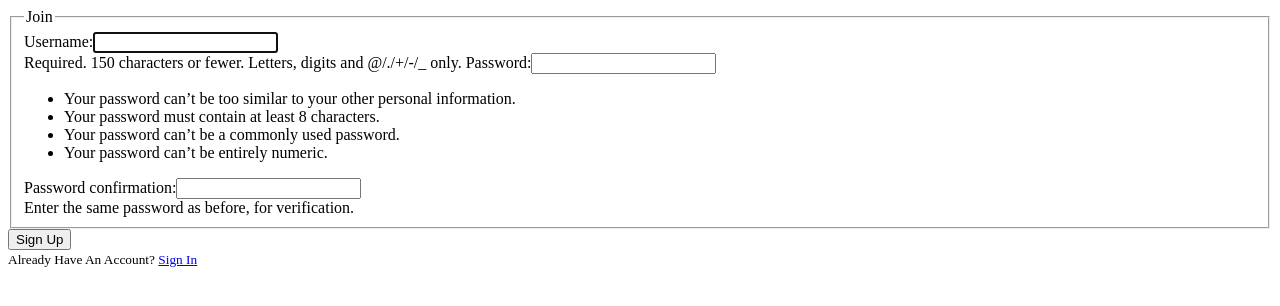
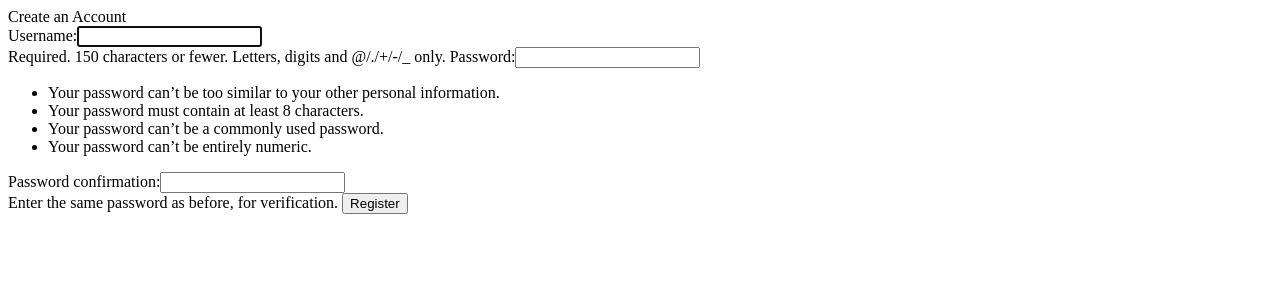
Before and after one commit to visse0001/recruiment-september-2020, a Django app: page /register/ in a window 1280 px wide. Shown: the top 306 px of the page. Run offline with Django 3.2, Linux system fonts and the light colour scheme.

Commit message:
Create register: views, html, urls.

```diff
--- a/djangoapp/djangoapp/settings.py
+++ b/djangoapp/djangoapp/settings.py
@@ -118,5 +118,3 @@ USE_TZ = True
 # https://docs.djangoproject.com/en/3.0/howto/static-files/
 
 STATIC_URL = '/static/'
-
-AUTH_USER_MODEL = 'users.CustomUser'
--- a/djangoapp/djangoapp/urls.py
+++ b/djangoapp/djangoapp/urls.py
@@ -14,10 +14,10 @@ Including another URLconf
     2. Add a URL to urlpatterns:  path('blog/', include('blog.urls'))
 """
 from django.contrib import admin
-from django.urls import path
-from users import views as user_views
+from django.urls import path, include
+from users import views as v
 
 urlpatterns = [
     path('admin/', admin.site.urls),
-    path('register/', user_views.register, name='register'),
+    path('register/', v.register, name='register'),
 ]
--- a/djangoapp/users/templates/users/register.html
+++ b/djangoapp/users/templates/users/register.html
@@ -2,27 +2,16 @@
 <html lang="en">
 <head>
     <meta charset="UTF-8">
-    <title>Users</title>
+    <title>DjangoApp</title>
 </head>
 <body>
+{% block title %}Create an Account{% endblock %}
 {% block content %}
-    <div class="content-section">
-        <form method="POST">
-            {% csrf_token %}
-            <fieldset class="form-group">
-                <legend class="border-botton mb-4">Join</legend>
-                {{ form }}
-            </fieldset>
-            <div class="form-group">
-                <button class="btn btn-outline-info" type="submit">Sign Up</button>
-            </div>
-        </form>
-        <div class="border-top pt-3">
-            <small class="text-muted">
-                Already Have An Account? <a class="ml-2" href="#">Sign In</a>
-            </small>
-        </div>
-    </div>
-{% endblock content %}
+<form method="POST" class="form-group">
+    {% csrf_token %}
+    {{form}}
+    <button type="submit" class="btn btn-success">Register</button>
+</form>
+{% endblock %}
 </body>
 </html>
--- a/djangoapp/users/views.py
+++ b/djangoapp/users/views.py
@@ -1,7 +1,8 @@
 from django.shortcuts import render
+# from django.contrib.auth import login, authenticate
 from django.contrib.auth.forms import UserCreationForm
 
 
-def register(request):
+def register(response):
     form = UserCreationForm()
-    return render(request, 'users/register.html', {'form': form})
+    return render(response, "users/register.html", {'form': form})
```
Also changed, not shown: djangoapp/users/managers.py (deleted, +0 -35 lines), djangoapp/users/models.py (deleted, +0 -21 lines).
